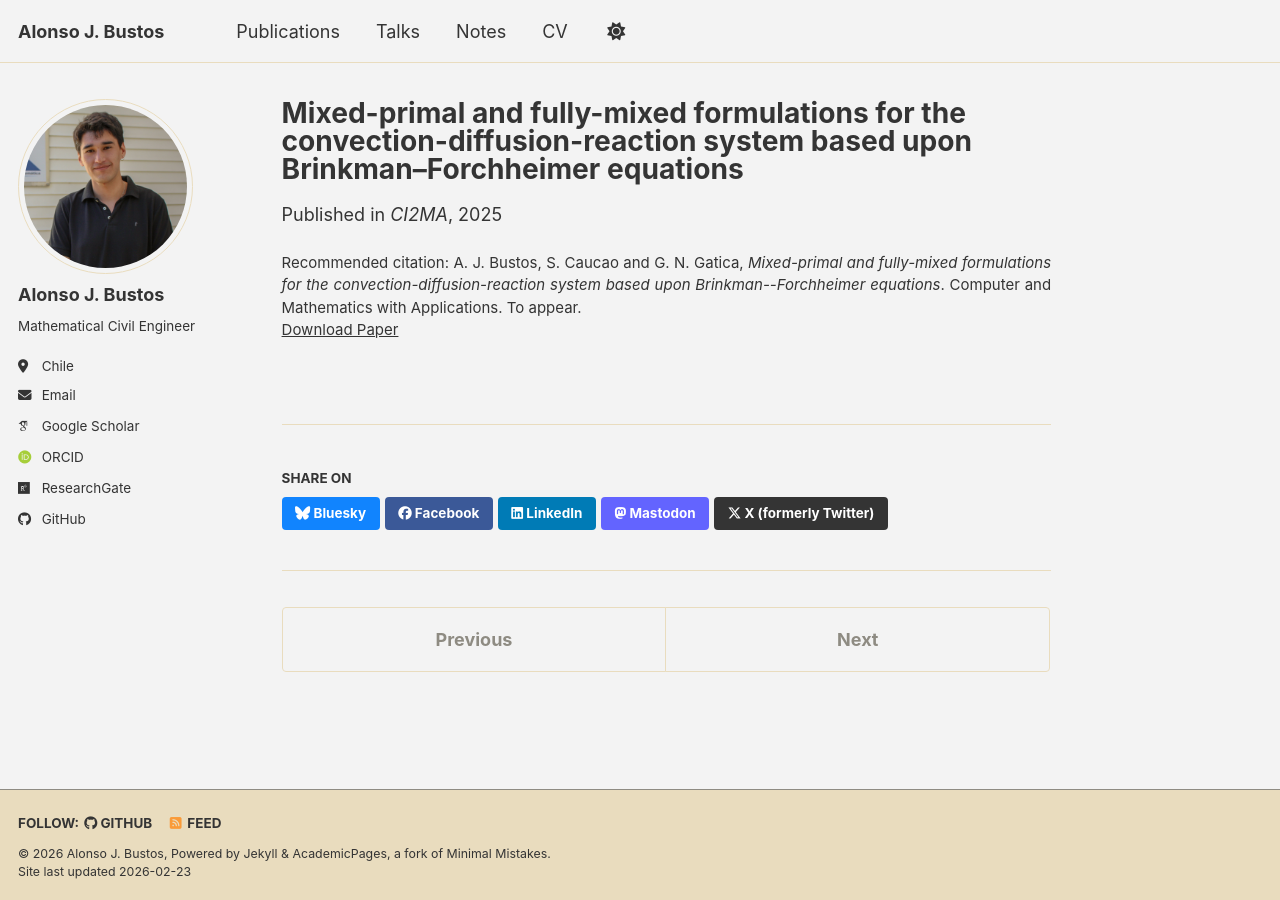
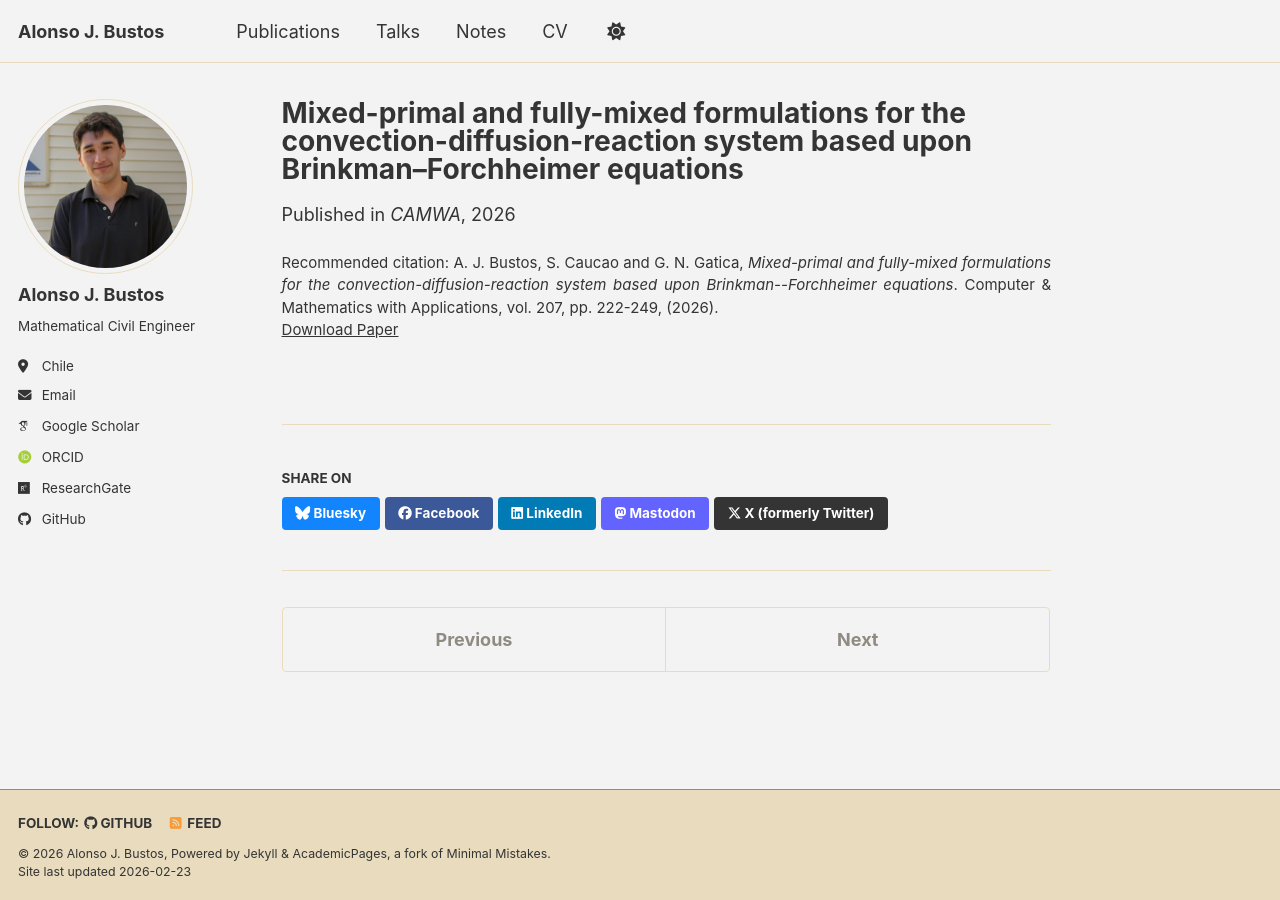
Before and after one commit to alonsojbustos/alonsojbustos.github.io, a Jekyll site: the page built from _publications/2025-2-BF-CDR.md, in a window 1280 px wide. Built offline with Jekyll 4.4.1, drawn with Linux system fonts in a browser that asks for light colours; some web fonts are replaced; a script bundle is joined from its source files by our own code; library files that are not in the unit come from our copies.

Commit message:
Update 2025-2-BF-CDR.md

```diff
--- a/_publications/2025-2-BF-CDR.md
+++ b/_publications/2025-2-BF-CDR.md
@@ -4,8 +4,8 @@
 category: manuscripts
 permalink: /publication/mixed-primal-fully-mixed-CDR-BF
 excerpt: ""
-date: 2025-01-02
-venue: "CI2MA"
-paperurl: "https://www.ci2ma.udec.cl/publicaciones/prepublicaciones/prepublicacion.php?id=579"
-citation: "A. J. Bustos, S. Caucao and G. N. Gatica, <i>Mixed-primal and fully-mixed formulations for the convection-diffusion-reaction system based upon Brinkman--Forchheimer equations</i>. Computer and Mathematics with Applications. To appear."
+date: 2026-04-01
+venue: "CAMWA"
+paperurl: "https://www.sciencedirect.com/science/article/abs/pii/S0898122126000775?via%3Dihub"
+citation: "A. J. Bustos, S. Caucao and G. N. Gatica, <i>Mixed-primal and fully-mixed formulations for the convection-diffusion-reaction system based upon Brinkman--Forchheimer equations</i>. Computer & Mathematics with Applications, vol. 207, pp. 222-249, (2026)."
 ---
```
